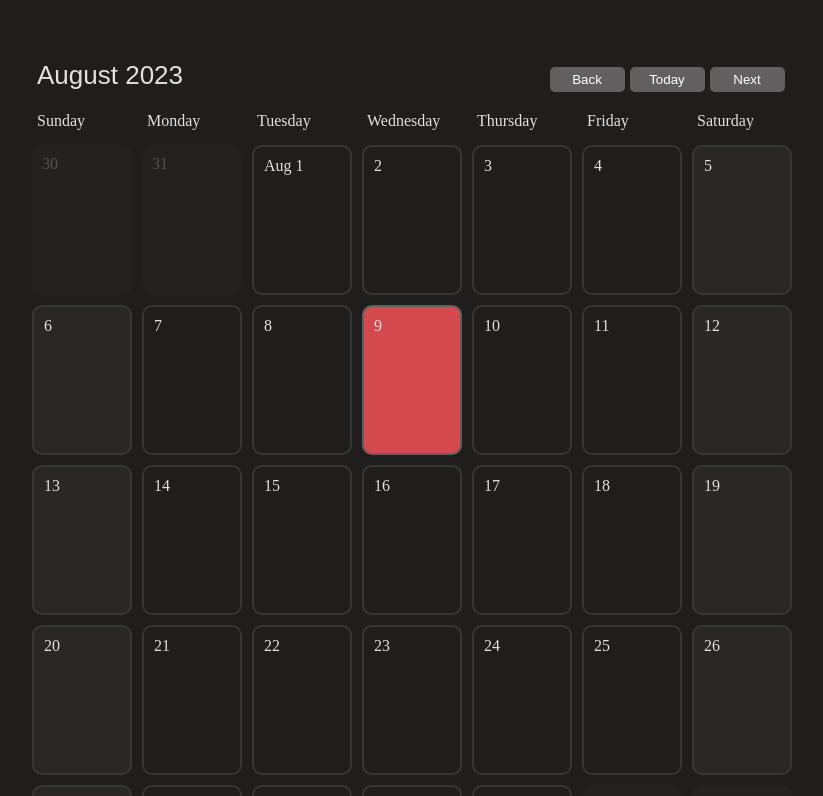
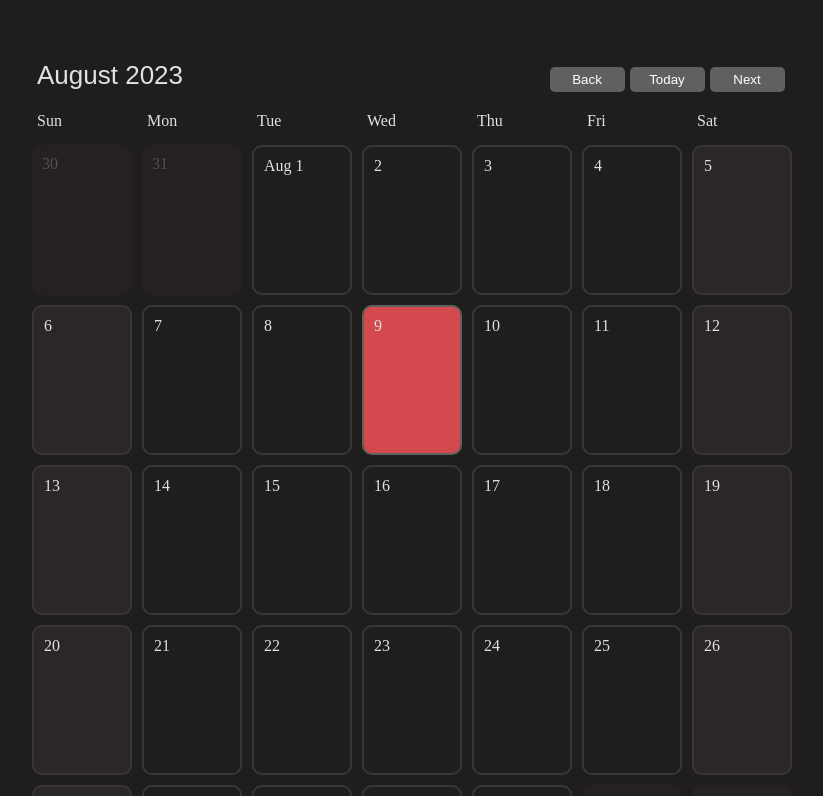
Before and after one commit to Virgarg7/MERN_CALENDAR, a React (Vite) app: page / in a window 1280 px wide. Shown: the top 796 px of the page, without its empty margins (228-1051 px from the left). Built offline with nearby package versions, Linux system fonts and the light colour scheme.

Commit message:
Updated weekend labels

```diff
--- a/src/App/App.jsx
+++ b/src/App/App.jsx
@@ -198,13 +198,13 @@ export const App = () => {
                 />
 
                 <div id="weekdays">
-                    <div>Sunday</div>
-                    <div>Monday</div>
-                    <div>Tuesday</div>
-                    <div>Wednesday</div>
-                    <div>Thursday</div>
-                    <div>Friday</div>
-                    <div>Saturday</div>
+                    <div>Sun</div>
+                    <div>Mon</div>
+                    <div>Tue</div>
+                    <div>Wed</div>
+                    <div>Thu</div>
+                    <div>Fri</div>
+                    <div>Sat</div>
                 </div>
 
                 <div id="calendar">
```
